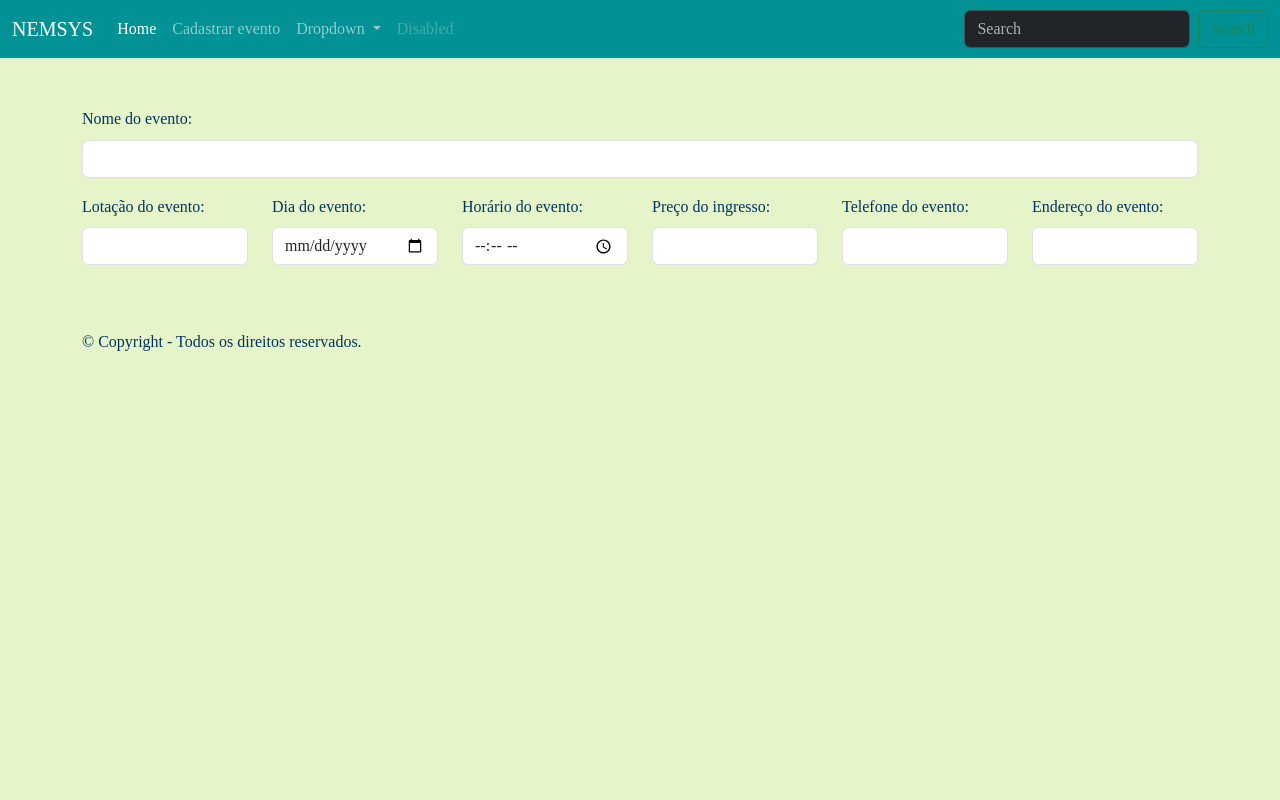
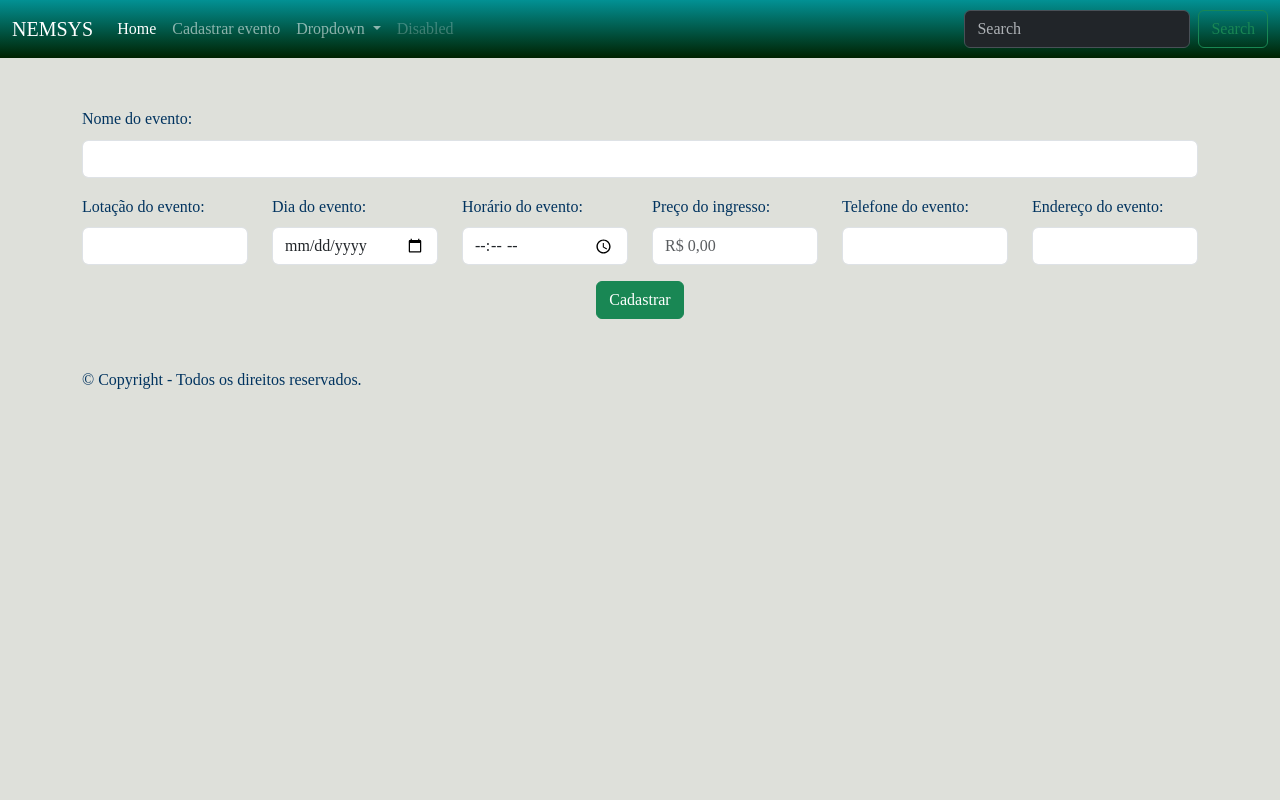
Before and after one commit to juanzink7l/Nemsys, a Django app: page /cadastrarEvento/ in a window 1280 px wide. Run offline with Django 5.2, Linux system fonts and the light colour scheme.

Commit message:
commitando

```diff
--- a/nemcrud/templates/base.html
+++ b/nemcrud/templates/base.html
@@ -7,7 +7,7 @@
     <title>{% block title %}NEMSYS{% endblock %}</title>
     <link href="https://cdn.jsdelivr.net/npm/bootstrap@5.3.8/dist/css/bootstrap.min.css" rel="stylesheet" integrity="sha384-sRIl4kxILFvY47J16cr9ZwB07vP4J8+LH7qKQnuqkuIAvNWLzeN8tE5YBujZqJLB" crossorigin="anonymous">
   </head>
-  <body style="background-color: rgb(229, 245, 201); color:rgb(1, 51, 95); font-family:'Times New Roman', Times, serif; line-height: 1.6; min-height: 100vh; margin: 0;">
+  <body style="background-color: rgb(222, 224, 218); color:rgb(1, 51, 95); font-family:'Times New Roman', Times, serif; line-height: 1.6; min-height: 100vh; margin: 0;">
     {% include 'header.html' %}
     <main class="container">
         {% block content%}{% endblock %}
--- a/nemcrud/templates/cadastrar-evento.html
+++ b/nemcrud/templates/cadastrar-evento.html
@@ -22,7 +22,7 @@
         </div>
         <div class="col-12 col-md-3 col-lg-2 mb-3"> <!-- regula o tamanho da tela, em quantas partes ela é dividida -->
             <label for="ingresso" class="form-label">Preço do ingresso: </label>
-            <input type="number" id="ingresso" name="ingresso" class="form-control">
+            <input type="number" placeholder="R$ 0,00" id="ingresso" name="ingresso" class="form-control">
         </div>
         <div class="col-12 col-md-3 col-lg-2 mb-3"> <!-- regula o tamanho da tela, em quantas partes ela é dividida -->
             <label for="telefone" class="form-label">Telefone do evento: </label>
@@ -32,6 +32,9 @@
             <label for="endereco" class="form-label">Endereço do evento: </label>
             <input type="text" id="endereco" name="endereco" class="form-control" required>
         </div>
+        <div class="d-flex justify-content-center">
+            <button type="submit" class="btn btn-success">Cadastrar</button>
+        </div>
     </div>
 </form>
 {% endblock %}
--- a/nemcrud/templates/header.html
+++ b/nemcrud/templates/header.html
@@ -1,5 +1,5 @@
 <header>
-  <nav class="navbar navbar-expand-lg" data-bs-theme="dark" style="background-color: #029194;">
+  <nav class="navbar navbar-expand-lg" data-bs-theme="dark" style="background-image: linear-gradient(to bottom, #029194, #002200);">
     <div class="container-fluid">
       <a class="navbar-brand" href="#">NEMSYS</a>
       <button
--- a/nemcrud/views.py
+++ b/nemcrud/views.py
@@ -6,16 +6,16 @@ def index(request):
     return render(request, "index.html")
 
 def cadastrar_evento(request):
-    # if request.method == "POST":
-    #     nome = request.POST.get('nome')
-    #     lotacao = request.POST.get('lotacao')
-    #     dia = request.POST.get('dia')
-    #     horario = request.POST.get('horario')
-    #     ingresso = request.POST.get('ingresso')
-    #     telefone = request.POST.get('telefone')
-    #     endereco = request.POST.get('endereco')
-    #     Evento.object.create(
-    #         nome=nome, lotacao=lotacao, dia=dia, horario=horario, ingresso=ingresso, telefone=telefone, endereco=endereco
-    #     )
-    #     return redirect('index')
+    if request.method == "POST":
+        nome = request.POST.get('nome')
+        lotacao = request.POST.get('lotacao')
+        dia = request.POST.get('dia')
+        horario = request.POST.get('horario')
+        ingresso = request.POST.get('ingresso')
+        telefone = request.POST.get('telefone')
+        endereco = request.POST.get('endereco')
+        Evento.objects.create(
+            nome=nome, lotacao=lotacao, dia=dia, horario=horario, ingresso=ingresso, telefone=telefone, endereco=endereco
+        )
+        return redirect('index')
     return render(request, 'cadastrar-evento.html')
```
Also changed, not shown: nemsys.db.
